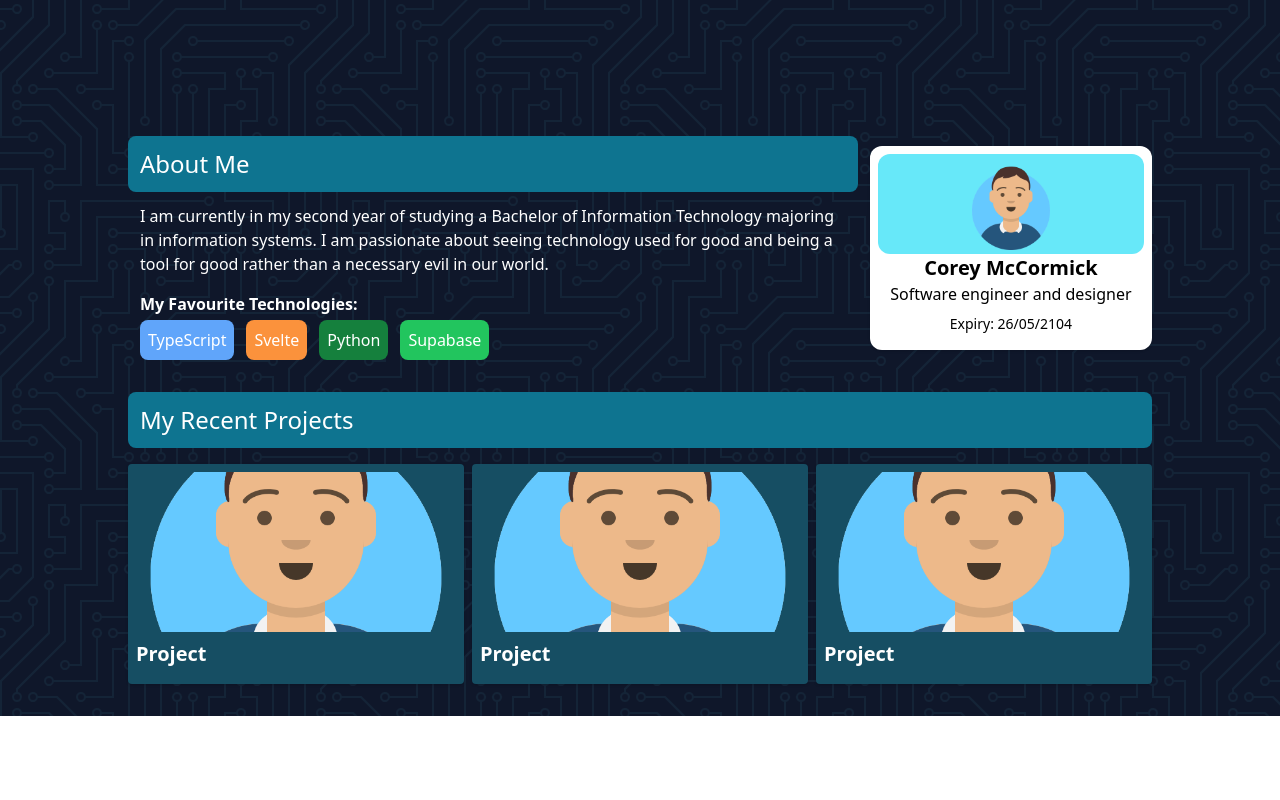
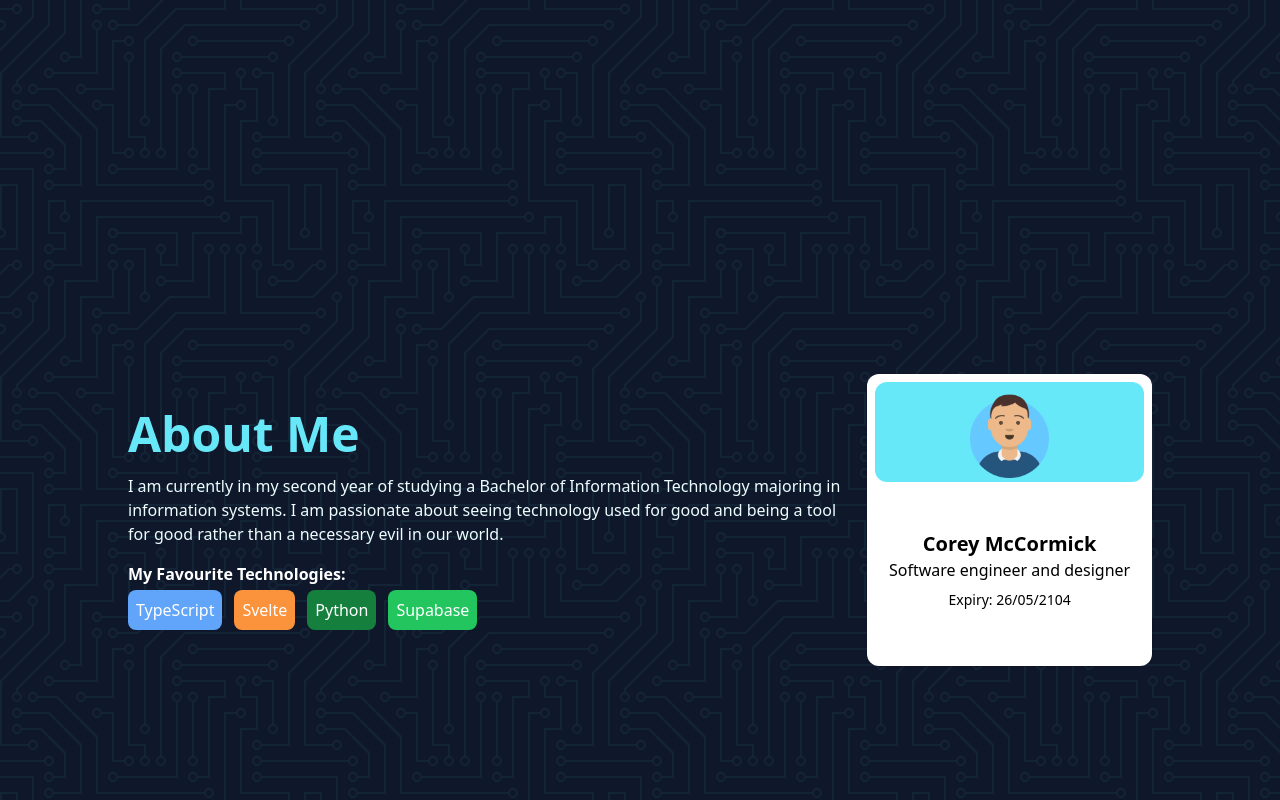
Before and after one commit to McCorsa/mccorsa-v2, an Astro site: page / in a window 1280 px wide. Shown: the part 680-1480 px from the top of the page. Before the commit the page ends 1396 px from the top, so only its background shows below. Built offline with nearby package versions, Linux system fonts and the light colour scheme; Astro itself is replaced by a stand-in of ours.

Commit message:
Aesthetic changes

```diff
--- a/src/components/ProjectCard.astro
+++ b/src/components/ProjectCard.astro
@@ -13,6 +13,6 @@ const { title, abstract, url, image_url } = Astro.props;
     <a class="flex flex-col gap-2 p-2" href={url}>
         <img src={image_url} alt="" class="w-full h-40 object-cover">
         <h4 class="text-xl font-bold">{title}</h4>
-        <p>{abstract}</p>
+        <!-- <p>{abstract}</p> -->
     </a>
 </div>
--- a/src/pages/index.astro
+++ b/src/pages/index.astro
@@ -10,16 +10,16 @@ import Layout from "../layouts/Layout.astro";
 		<h2 class="text-4xl lg:text-6xl text-cyan-600 font-semibold">I'm an app developer and designer</h2>
 		<div class="mt-6"><a href="/" class="border border-cyan-300 text-cyan-300 p-3">My Portfolio</a></div>
 	</section>
-	<section class="container mx-auto px-2 md:px-32 py-4 flex flex-col md:flex-row items-center gap-3">
+	<section class="container mx-auto px-2 md:px-32 h-screen flex flex-col md:flex-row items-center gap-3">
 		<div class="grow">
-			<h2 class="text-2xl p-3 bg-cyan-700 rounded-lg">About Me</h2>
-			<p class="p-3">
+			<h2 class="text-5xl text-cyan-300 font-bold pb-4">About Me</h2>
+			<p class="text-cyan-50">
 				I am currently in my second year of studying a Bachelor of Information Technology majoring
 				in information systems. I am passionate about seeing technology used for good and being
 				a tool for good rather than a necessary evil in our world.
 			</p>
-			<p class="px-3 py-1 font-semibold">My Favourite Technologies:</p>
-			<div class="flex flex-row font-sm gap-3 px-3">
+			<p class="py-1 font-semibold pt-4">My Favourite Technologies:</p>
+			<div class="flex flex-row font-sm gap-3">
 				<div class="bg-blue-400 p-2 rounded-lg">TypeScript</div>
 				<div class="bg-orange-400 p-2 rounded-lg">Svelte</div>
 				<div class="bg-green-700 p-2 rounded-lg">Python</div>
@@ -30,17 +30,21 @@ import Layout from "../layouts/Layout.astro";
 			<div class="bg-cyan-300 p-1 rounded-xl">
 				<img src="./avatar.png" class="w-1/3 mx-auto"/>
 			</div>
-			<p class="font-bold text-xl">Corey McCormick</p>
+			<p class="font-bold text-xl pt-12">Corey McCormick</p>
 			<p>Software engineer and designer</p>
-			<p class="py-2 text-sm">Expiry: 26/05/2104</p>
+			<p class="py-2 text-sm pb-12">Expiry: 26/05/2104</p>
 		</div>
 	</section>
-	<section class="container mx-auto px-2 md:px-32 py-4">
-		<h2 class="text-2xl p-3 bg-cyan-700 rounded-lg">My Recent Projects</h2>
+	<section class="container mx-auto px-2 md:px-32 h-screen">
+		<h2 class="text-4xl text-cyan-300 rounded-lg font-bold">My Recent Projects</h2>
 		<div class="grid md:grid-cols-3 gap-2 py-4">
 			<ProjectCard title="Project" abstract="" url="" image_url="./avatar.png"></ProjectCard>
 			<ProjectCard title="Project" abstract="" url="" image_url="./avatar.png"></ProjectCard>
 			<ProjectCard title="Project" abstract="" url="" image_url="./avatar.png"></ProjectCard>
 		</div>
 	</section>
+	<div class="section container mx-auto px-2 md:px-32 py-24">
+		<h2 class="text-4xl text-cyan-300 font-bold">Get in Touch</h2>
+		<p>Contact details</p>
+	</div>
 </Layout>
```
